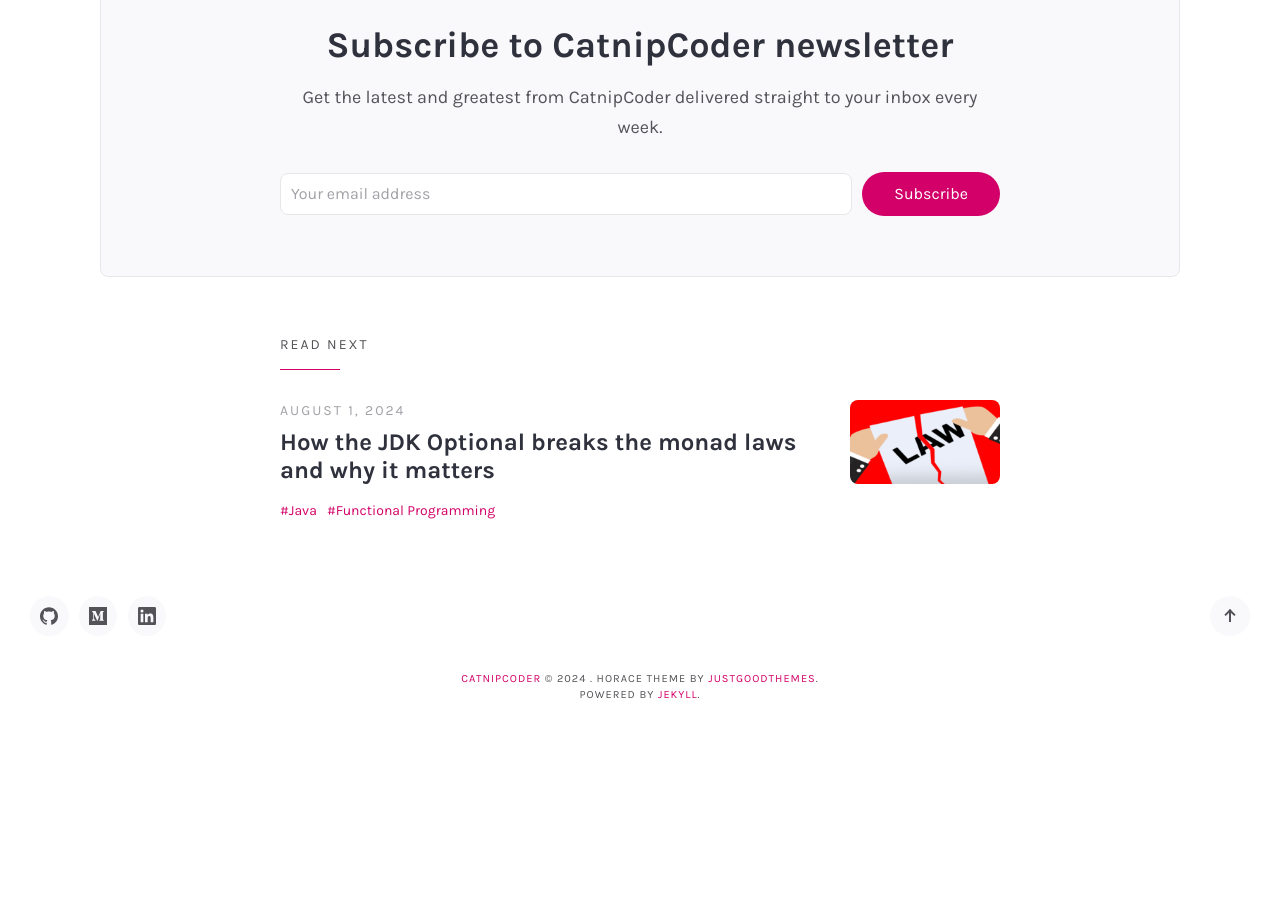
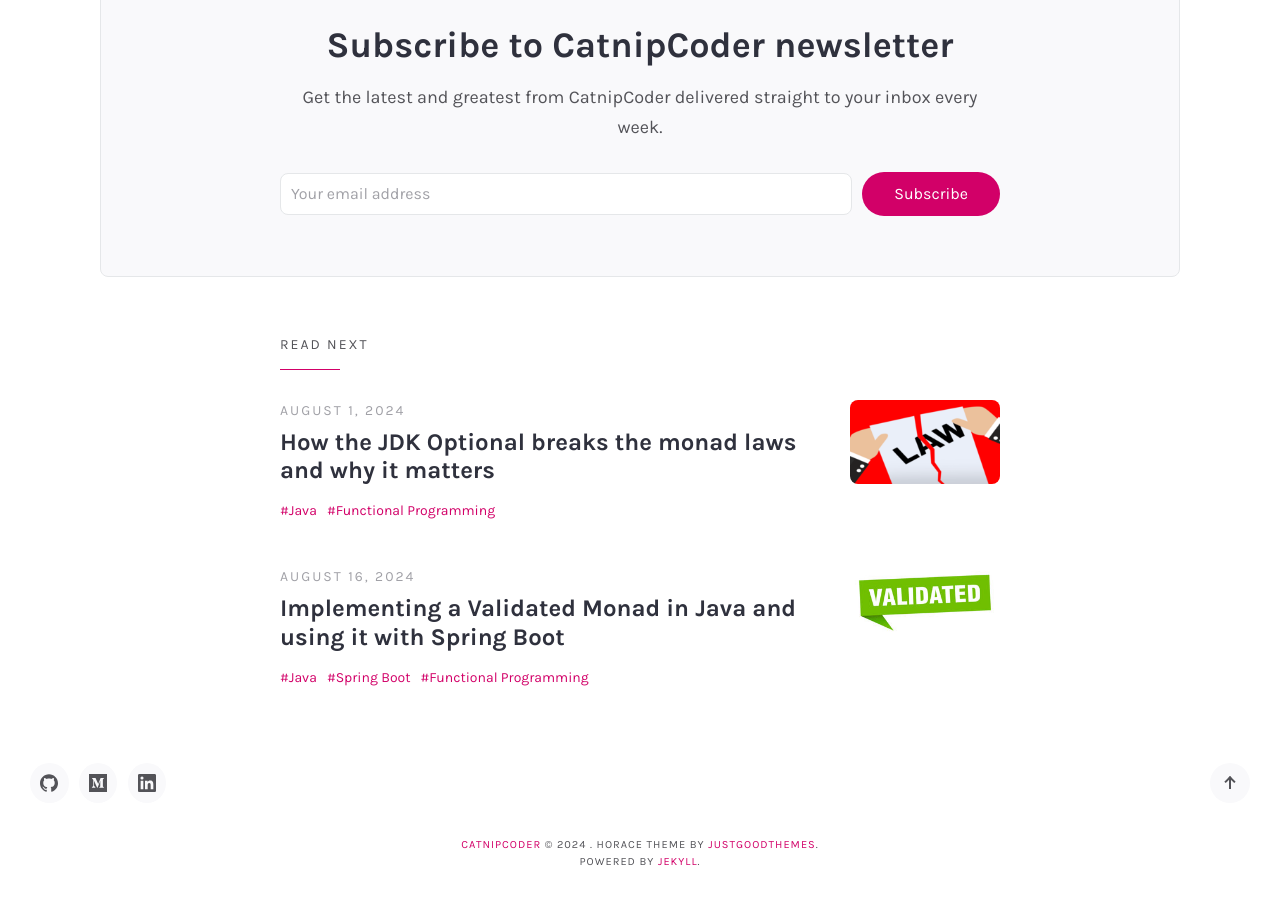
Before and after one commit to vsoum/vsoum.github.io, a Jekyll site: the page built from _posts/2024-08-08-custom-spring-transaction-interceptor.md, in a window 1280 px wide and 900 px high, scrolled down 10994 px. Built offline with Jekyll 4.4.1, drawn with Linux system fonts in a browser that asks for light colours; comment, search, counter and statistics services are not loaded; before the commit the page ends 11728 px from its top, so only the background shows below that; some of the changed lines change nothing that is shown.

Commit message:
Validated monad

````diff
--- a/_posts/2024-08-08-custom-spring-transaction-interceptor.md
+++ b/_posts/2024-08-08-custom-spring-transaction-interceptor.md
@@ -4,7 +4,6 @@ title: "Implementing a custom Spring Transaction Interceptor"
 tags: [ Java, Spring Boot ]
 featured_image_thumbnail: assets/images/posts/misc/spring_thumbnail.png
 featured_image: assets/images/posts/misc/spring.png
-featured: true
 ---
 
 In this article, we are going to implement a custom Spring Transaction Interceptor that will allow us to intercept the
--- /dev/null
+++ b/_posts/2024-08-16-validated-monad.md
@@ -0,0 +1,512 @@
+---
+layout: post
+title: "Implementing a Validated Monad in Java and using it with Spring Boot"
+tags: [ Java, Spring Boot, Functional Programming ]
+featured_image_thumbnail: assets/images/posts/functional/validated_thumbnail.jpg
+featured_image: assets/images/posts/functional/validated.jpg
+featured: true
+---
+
+In this article we will implement a `Validated` monad in Java, explain its use cases and how it can be used with Spring
+Boot and any other Java framework.
+
+<!--more-->
+
+For a convenient zero-dependencies library allowing you to start using useful functional programming constructs you can
+check out the [FunctionalUtils library](https://github.com/VassilisSoum/FunctionalUtils)
+
+For an introduction to functional programming you can read [here]({{ site.baseurl }}{% post_url
+2024-07-11-what-is-functional-programming %}).
+
+## Introduction
+
+In functional programming, a monad is a design pattern that allows you to chain operations together in a way that is
+composable and more fluent to read. A Validated monad is a monad that allows you to chain operations together, but it
+also
+accumulates errors that occur during the operations. This is useful when you want to validate multiple things at once
+and return all the errors that occurred.
+
+## Implementing the Validated Monad
+
+We will start by implementing the Validated monad. We will create a sealed interface Validated that will have two
+subclasses,
+`Valid` and `Invalid`. The Valid class will hold a value and the Invalid class will hold a list of errors.
+
+To respect the properties of a monad, we will implement the `unit` and `bind` methods written as `of` and `flatMap`
+respectively.
+Additionally, we will implement a `map` method that will allow us to apply a function to the value of the Valid class
+as well as a `mapN` method that will allow us to combine multiple Validated instances and accumulate the errors.
+
+```java
+public sealed interface Validated<E, A> permits Valid, Invalid {
+
+  /**
+   * Create a new Valid instance.
+   *
+   * @param value The value to wrap
+   * @param <E>   The type of the error
+   * @param <A>   The type of the value
+   * @return A new Valid instance
+   */
+  static <E, A> Validated<E, A> valid(A value) {
+    return new Valid<>(value);
+  }
+
+  /**
+   * Create a new Invalid instance.
+   *
+   * @param error The error to wrap
+   * @param <E>   The type of the error
+   * @param <A>   The type of the value
+   * @return A new Invalid instance
+   */
+  static <E, A> Validated<E, A> invalid(E error) {
+    return new Invalid<>(error);
+  }
+
+  /**
+   * Combines two or more {@code Validated} instances into a single instance. If all instances are
+   * valid, the result is a valid instance with a list of values. If any instance is invalid, the
+   * result is an invalid instance with a list of errors.
+   *
+   * @param validatedList a list of {@code Validated} instances
+   * @param fn            a function that takes a list of values and returns a new value
+   * @param <E>           the type of the error
+   * @param <B>           the new type of the value
+   * @return a new {@code Validated} instance
+   */
+  @SuppressWarnings("unchecked")
+  static <E, B> Validated<List<E>, B> mapN(
+      Function<List<Object>, B> fn, List<Validated<E, ?>> validatedList) {
+    List<Object> values = new ArrayList<>();
+    List<E> errors = new ArrayList<>();
+
+    for (Validated<E, ?> validated : validatedList) {
+      if (validated instanceof Valid) {
+        values.add(((Valid<E, ?>) validated).value());
+      } else {
+        errors.add(((Invalid<E, ?>) validated).error());
+      }
+    }
+
+    if (errors.isEmpty()) {
+      return Validated.valid(fn.apply(values));
+    } else {
+      return Validated.invalid(errors);
+    }
+  }
+
+  /**
+   * Check if the instance is valid.
+   *
+   * @return true if the instance is valid, false otherwise
+   */
+  default boolean isValid() {
+    return this instanceof Valid;
+  }
+
+  /**
+   * Check if the instance is invalid.
+   *
+   * @return true if the instance is invalid, false otherwise
+   */
+  default boolean isInvalid() {
+    return this instanceof Invalid;
+  }
+
+  /**
+   * Get the error if the instance is invalid.
+   *
+   * @return The error
+   */
+  default E getInvalid() {
+    return ((Invalid<E, A>) this).error();
+  }
+
+  /**
+   * Get the value if the instance is valid.
+   *
+   * @return The value
+   */
+  default A getValid() {
+    return ((Valid<E, A>) this).value();
+  }
+
+  /**
+   * Map the value if the instance is valid.
+   *
+   * @param fn  The function to apply
+   * @param <B> The new type of the value
+   * @return A new Valid instance with the new value
+   */
+  default <B> Validated<E, B> map(Function<? super A, ? extends B> fn) {
+    if (isInvalid()) {
+      return Validated.invalid(getInvalid());
+    }
+    return Validated.valid(fn.apply(getValid()));
+  }
+
+  /**
+   * FlatMap the value if the instance is valid.
+   *
+   * @param fn  The function to apply
+   * @param <B> The new type of the error
+   * @return A new Valid instance with the new value
+   */
+  default <B> Validated<E, B> flatMap(Function<? super A, ? extends Validated<E, B>> fn) {
+    if (isInvalid()) {
+      return Validated.invalid(getInvalid());
+    }
+    return fn.apply(getValid());
+  }
+
+  /**
+   * Apply the first function if the instance is invalid, the second function if the instance is
+   * valid.
+   *
+   * @param invalidFn the function to apply if the instance is invalid.
+   * @param validFn   the function to apply if the instance is valid.
+   * @param <L>       The new type of the error
+   * @param <B>       The new type of the value
+   * @return the result of applying the appropriate function.
+   */
+  default <L, B> Validated<L, B> bimap(Function<? super E, ? extends L> invalidFn,
+      Function<? super A, ? extends B> validFn) {
+    if (isInvalid()) {
+      return Validated.invalid(invalidFn.apply(getInvalid()));
+    }
+    return Validated.valid(validFn.apply(getValid()));
+  }
+
+  /**
+   * Applies a function to the value inside {@code Validated}, depending on whether the instance is
+   * {@code Invalid} or {@code Valid}.
+   *
+   * @param invalidFn the function to apply if the instance is invalid.
+   * @param validFn   the function to apply if the instance is valid.
+   * @param <B>       The new type of the value
+   * @return the result of applying the appropriate function.
+   */
+  default <B> B fold(Function<? super E, ? extends B> invalidFn,
+      Function<? super A, ? extends B> validFn) {
+    if (isInvalid()) {
+      return invalidFn.apply(getInvalid());
+    }
+    return validFn.apply(getValid());
+  }
+
+  /**
+   * Get the value if the instance is valid, or the other value if the instance is invalid.
+   *
+   * @param other The value to return if the instance is invalid.
+   * @return The value if the instance is valid, or the other value if the instance is invalid.
+   */
+  default A getOrElse(A other) {
+    if (isInvalid()) {
+      return other;
+    }
+    return getValid();
+  }
+
+  /**
+   * Swaps the sides of this {@code Validated}. If this is {@code Valid}, then the returned instance
+   * will be {@code Invalid} with the same value and vice versa.
+   *
+   * @return A new instance with the value and the error swapped.
+   */
+  default Validated<A, E> swap() {
+    if (isInvalid()) {
+      return Validated.valid(getInvalid());
+    }
+    return Validated.invalid(getValid());
+  }
+
+  /**
+   * Converts the instance to an {@code Optional}.
+   *
+   * @return An {@code Optional} instance.
+   */
+  default Optional<A> toOptional() {
+    if (isInvalid()) {
+      return Optional.empty();
+    }
+    return Optional.of(getValid());
+  }
+}
+
+```
+
+## Example Usage of the Validated Monad
+
+To apply the Validated monad, we will implement a sample Spring Boot application that demonstrates how to use the
+Validated monad to validate a form containing some person specific information and accumulate errors.
+
+It consists of a REST endpoint that accepts a JSON payload containing some person identification information and
+validates it using the Validated monad. If there are any errors, it returns a 400 response with a JSON payload
+containing the errors. If the validation is successful, it returns a 204 response.
+
+### Setting up the Spring Boot Application
+
+Let's declare the dependencies required for the Spring Boot application in the `pom.xml` file.
+
+```xml
+<?xml version="1.0" encoding="UTF-8"?>
+<project xmlns="http://maven.apache.org/POM/4.0.0"
+         xmlns:xsi="http://www.w3.org/2001/XMLSchema-instance"
+         xsi:schemaLocation="http://maven.apache.org/POM/4.0.0 http://maven.apache.org/xsd/maven-4.0.0.xsd">
+    <modelVersion>4.0.0</modelVersion>
+
+    <groupId>com.soumakis</groupId>
+    <artifactId>Validated-Monad-Spring-Rest</artifactId>
+    <version>1.0-SNAPSHOT</version>
+
+    <parent>
+        <groupId>org.springframework.boot</groupId>
+        <artifactId>spring-boot-starter-parent</artifactId>
+        <version>3.3.2</version>
+        <relativePath/> <!-- lookup parent from repository -->
+    </parent>
+
+    <properties>
+        <maven.compiler.source>21</maven.compiler.source>
+        <maven.compiler.target>21</maven.compiler.target>
+        <project.build.sourceEncoding>UTF-8</project.build.sourceEncoding>
+        <functional.utils.version>2.2.0</functional.utils.version>
+    </properties>
+
+    <dependencies>
+        <!-- Other dependencies -->
+        <dependency>
+            <groupId>org.springframework.boot</groupId>
+            <artifactId>spring-boot-starter-web</artifactId>
+        </dependency>
+        <dependency>
+            <groupId>org.springframework.boot</groupId>
+            <artifactId>spring-boot-starter-validation</artifactId>
+        </dependency>
+    </dependencies>
+
+</project>
+```
+
+### Implementing the Person DTO
+
+We will start by implementing a DTO class that represents the person information.
+
+```java
+package com.soumakis.example.domain;
+
+public record PersonRequest(String name, Integer age, String city, String email, String password) {
+
+}
+
+```
+
+### Implementing the Person Validator
+
+Next, we will implement a class that will validate the person's information using the Validated monad we implemented
+earlier.
+
+```java
+package com.soumakis.example.domain;
+import org.springframework.stereotype.Service;
+
+import java.util.List;
+import java.util.Set;
+import java.util.regex.Pattern;
+
+@Service
+public class PersonValidator {
+
+    private static final Set<String> ALLOWED_CITIES = Set.of("New York", "Los Angeles", "Chicago",
+        "Houston", "Phoenix", "Athens");
+    private static final Pattern EMAIL_PATTERN = Pattern.compile(
+        "^[A-Za-z0-9+_.-]+@[A-Za-z0-9.-]+$");
+    private static final Pattern PASSWORD_PATTERN = Pattern.compile(
+        "^(?=.*[0-9])(?=.*[!@#$%^&*])[A-Za-z0-9!@#$%^&*]{8,}$");
+    private static final Pattern NAME_PATTERN = Pattern.compile("^[A-Za-z ]+$");
+
+    public Validated<String, String> validateName(String name) {
+        if (name == null || name.trim().isEmpty()) {
+            return Validated.invalid("Name cannot be empty");
+        } else if (!NAME_PATTERN.matcher(name).matches()) {
+            return Validated.invalid("Name must not contain numbers or special characters");
+        } else {
+            return Validated.valid(name);
+        }
+    }
+
+    public Validated<String, Integer> validateAge(Integer age) {
+        if (age == null) {
+            return Validated.invalid("Age is required");
+        } else if (age < 18 || age > 100) {
+            return Validated.invalid("Age must be between 18 and 100");
+        } else {
+            return Validated.valid(age);
+        }
+    }
+
+    public Validated<String, String> validateCity(String city) {
+        if (city == null || city.trim().isEmpty()) {
+            return Validated.invalid("City cannot be empty");
+        } else if (!ALLOWED_CITIES.contains(city)) {
+            return Validated.invalid("City must be one of " + ALLOWED_CITIES);
+        } else {
+            return Validated.valid(city);
+        }
+    }
+
+    public Validated<String, String> validateEmail(String email) {
+        if (email == null || email.trim().isEmpty()) {
+            return Validated.invalid("Email cannot be empty");
+        } else if (!EMAIL_PATTERN.matcher(email).matches()) {
+            return Validated.invalid("Invalid email format");
+        } else {
+            return Validated.valid(email);
+        }
+    }
+
+    public Validated<String, String> validatePassword(String password) {
+        if (password == null || password.trim().isEmpty()) {
+            return Validated.invalid("Password cannot be empty");
+        } else if (!PASSWORD_PATTERN.matcher(password).matches()) {
+            return Validated.invalid(
+                "Password must be at least 8 characters long and contain at least one number and one special character");
+        } else {
+            return Validated.valid(password);
+        }
+    }
+
+    public Validated<List<String>, String> validatePerson(String name, Integer age, String city,
+        String email, String password) {
+        List<Validated<String, ?>> validations = List.of(
+            validateName(name),
+            validateAge(age),
+            validateCity(city),
+            validateEmail(email),
+            validatePassword(password)
+        );
+
+        return Validated.mapN(
+            values -> "Person validated successfully",
+            validations
+        );
+    }
+}
+
+```
+
+### Implementing the Person Controller
+
+Finally, we will implement a REST controller that will expose an endpoint to validate the person's information.
+
+```java
+package com.soumakis.example;
+
+import com.soumakis.example.domain.PersonRequest;
+import com.soumakis.example.domain.PersonValidator;
+import java.util.List;
+import org.springframework.http.ResponseEntity;
+import org.springframework.web.bind.annotation.PostMapping;
+import org.springframework.web.bind.annotation.RequestBody;
+import org.springframework.web.bind.annotation.RequestMapping;
+import org.springframework.web.bind.annotation.RestController;
+
+@RestController
+@RequestMapping("/api/person")
+public class PersonController {
+
+    private final PersonValidator personValidator;
+
+    public PersonController(PersonValidator personValidator) {
+        this.personValidator = personValidator;
+    }
+
+    @PostMapping
+    public ResponseEntity<?> addPerson(@RequestBody PersonRequest personRequest) {
+        Validated<List<String>, String> validationResult = personValidator.validatePerson(
+            personRequest.name(),
+            personRequest.age(),
+            personRequest.city(),
+            personRequest.email(),
+            personRequest.password()
+        );
+
+        if (validationResult.isValid()) {
+            return ResponseEntity.noContent().build();
+        } else {
+            return ResponseEntity.badRequest().body(validationResult.getInvalid());
+        }
+    }
+}
+
+```
+
+### Running the Application
+
+You can run the application by executing the following command:
+
+```shell
+mvn spring-boot:run
+```
+
+An endpoint is going to be exposed at port 8080. You can send a POST request to `http://localhost:8080/api/person` with
+various payloads to test the validation.
+
+```json
+{
+  "name": "John Doe",
+  "age": 25,
+  "city": "New York",
+  "email": "",
+  "password": "Something@123"
+}
+```
+
+should fail with a 400 response containing the error message "Email cannot be empty".
+
+### How it differs from a traditional imperative style of using jakarta.validation annotations
+
+The traditional way of validating a form in a Spring Boot application is to use the jakarta.validation annotations.
+While this approach seems simple and easy to use, it has some limitations. For example, it does not allow you to
+accumulate
+errors in a computation. If there are multiple errors in the form, it will short-circuit on the first error and return a
+400 response with only that error.
+
+Additionally, the jakarta.validation annotations are not composable. If you have multiple validation rules that depend
+on each other, it can be challenging to express them using the jakarta.validation annotations.
+
+Moreover, the jakarta.validation annotations are not type-safe. If you make a mistake in the validation logic, you will
+only find out at runtime when the validation fails. Also, jakarta.validation annotations are not easily testable. You
+have to run the entire Spring Boot application to test the validation logic whereas with the Validated monad, you can
+test the validation logic in isolation.
+
+Also the jakarta.validation annotations are using runtime reflection to validate the form which can be slow and
+error-prone. The Validated monad, on the other hand, is a compile-time construct that is type-safe and efficient.
+
+Finally, it can be used with any framework, not just Spring.
+
+### Wait, we can use BindingResult with Spring to accumulate errors in a computation. Why not use that?
+
+Spring provides a way to accumulate errors in a computation using the BindingResult class. You can use the BindingResult
+class to accumulate errors in a form validation. However, the BindingResult class is not composable. If you have
+multiple validation rules that depend on each other, it can be challenging to express them using the BindingResult
+class.
+
+Additionally, using the BindingResult implies that you have correctly configured the @Valid annotation on the controller
+method parameter. If you forget to add the @Valid annotation, the validation will not be performed, and you will not get
+any errors.
+
+### Should we always use Validated monad for validation?
+
+The Validated monad is a powerful tool for accumulating errors in a computation. However, it is not always necessary to
+use the Validated monad for validation. If you have a simple form with only a few validation rules that do not depend on
+each other, you can use the jakarta.validation annotations or the BindingResult class to validate the form.
+
+## Conclusion
+
+In this article, we implemented a `Validated` monad in Java and demonstrated how to use it with Spring Boot to validate
+a
+form containing some person specific information and accumulate errors. We compared the Validated monad with the
+traditional imperative style of using jakarta.validation annotations and the BindingResult class for form validation.
+We also discussed when to use the Validated monad for validation and when not to use it.
````
Also changed, not shown: assets/images/posts/functional/validated.jpg (added), assets/images/posts/functional/validated_thumbnail.jpg (added).
